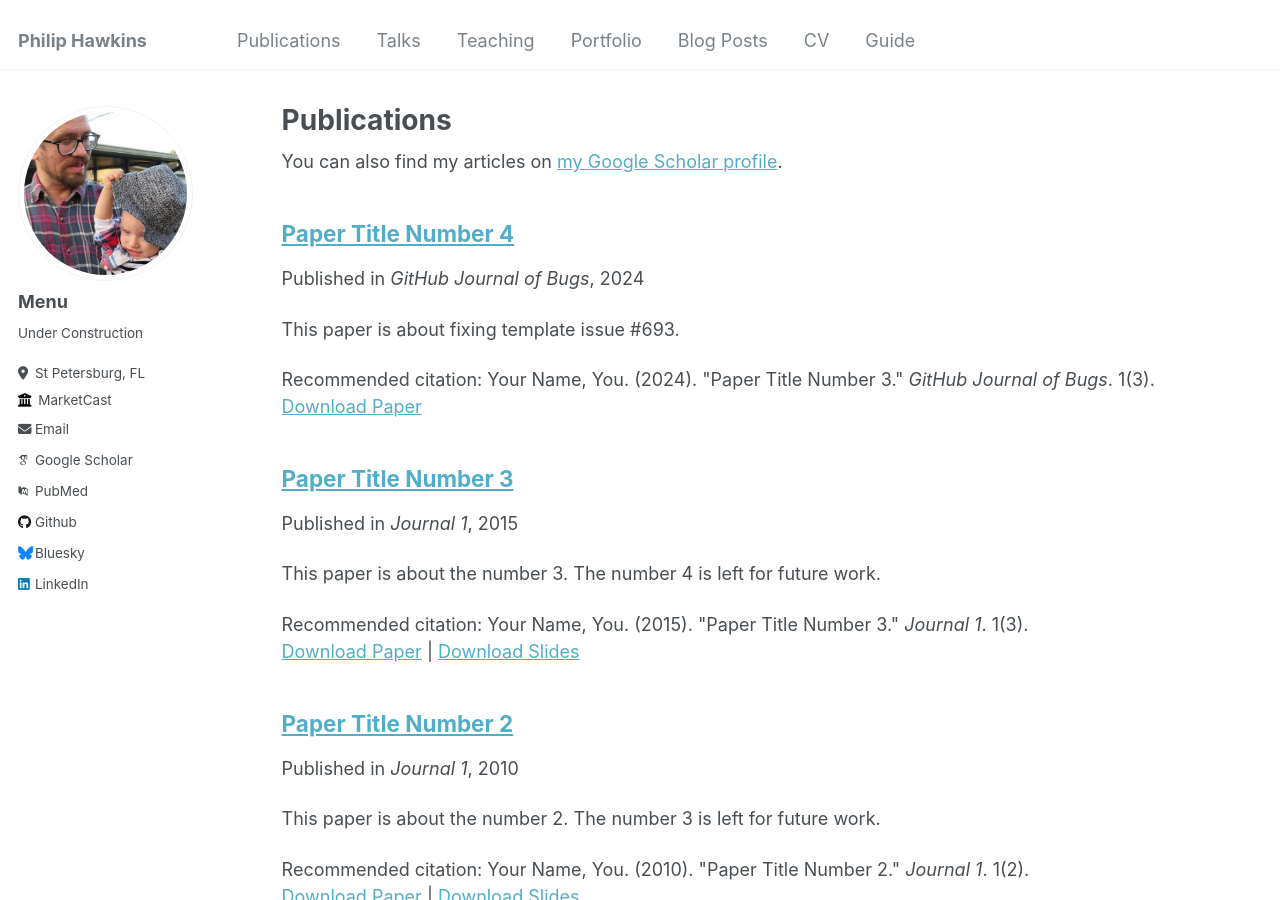
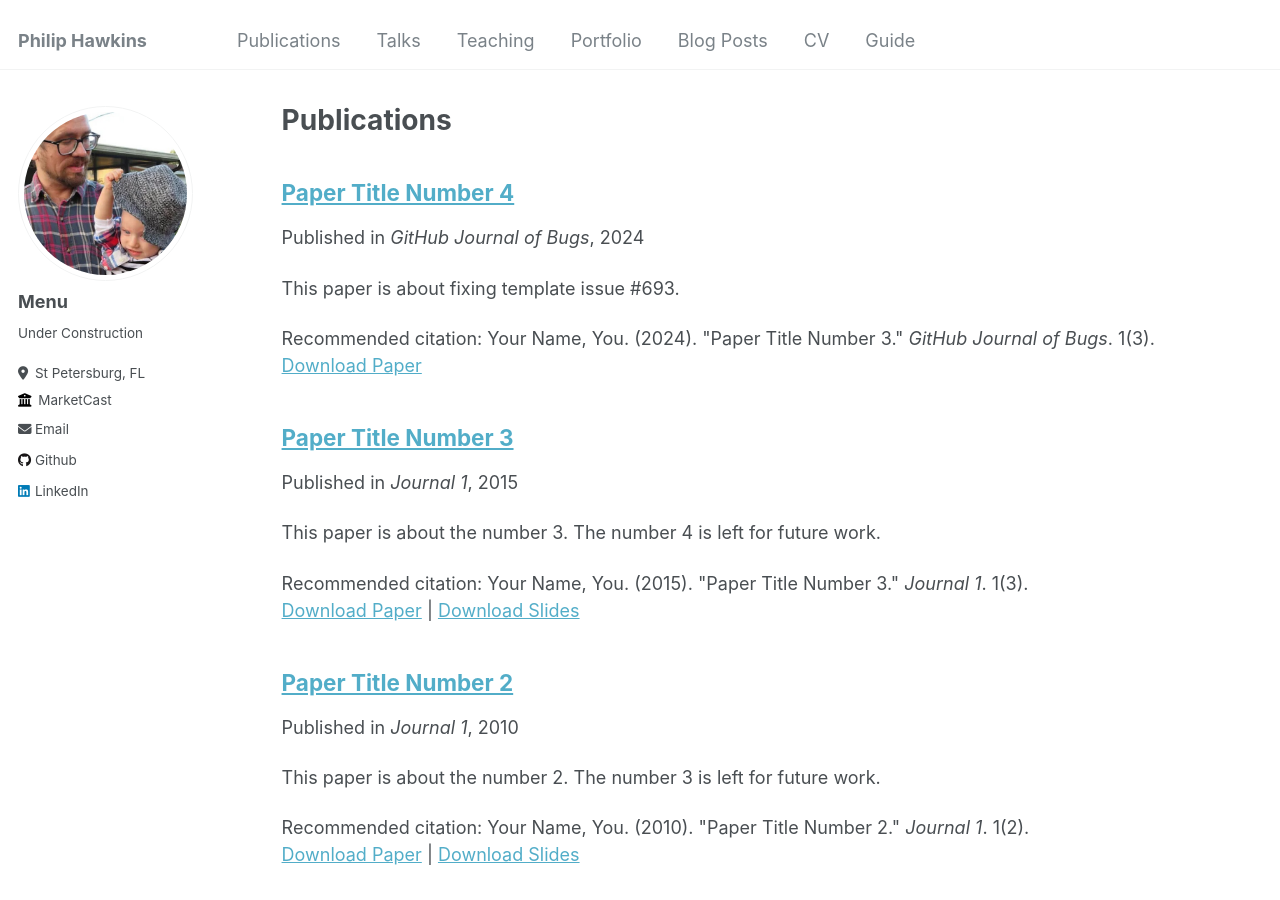
Before and after one commit to philip-hawkins-git/philip-hawkins-git.github.io, a Jekyll site: the page built from _pages/publications.md, in a window 1280 px wide and 900 px high. Built offline with Jekyll 4.4.1, drawn with Linux system fonts in a browser that asks for light colours; some web fonts are replaced; some of the changed lines change nothing that is shown.

Commit message:
Update _config.yml

```diff
--- a/_config.yml
+++ b/_config.yml
@@ -29,24 +29,10 @@
   uri              : # URL
   email            : "mephilhawkins@gmail.com"
 
-  # Academic websites
-  arxiv            : # URL - Update with the correct link to your profile
-  googlescholar    : "https://scholar.google.com/citations?user=PS_CX0AAAAAJ"
-  impactstory      : # URL
-  semantic         : # URL
-  pubmed           : "https://www.ncbi.nlm.nih.gov/pubmed/?term=john+snow"
-  researchgate     : # URL
-
   # Repositories and software development
-  bitbucket        : # Username - Update with your username on the site
-  codepen          : # Username
-  dribbble         : # Username
   github           : "philip-hawkins-git"
-  kaggle           : # Username
-  stackoverflow    : # User number or user number and name (i.e., use "1" or "1/jeff-atwood")
 
   # Social media
-  bluesky          : "bsky.app" # Replace this with you Bluesky username
   facebook         : # Username
   flickr           : # Username
   foursquare       : # Username
@@ -54,15 +40,12 @@
   google_plus      : # Username
   keybase          : # Username
   instagram        : # Username
-  lastfm           : # Username
   linkedin         : "philip-hawkins-FL"
   mastodon         : # URL
   medium           : # URL
   pinterest        : # Username
-  soundcloud       : # Username
   steam            : # Username
   telegram         : # URL
-  tumblr           : # Username
   twitter          : # Username for X / Twitter
   vine             : # Username
   weibo            : # Username
```
